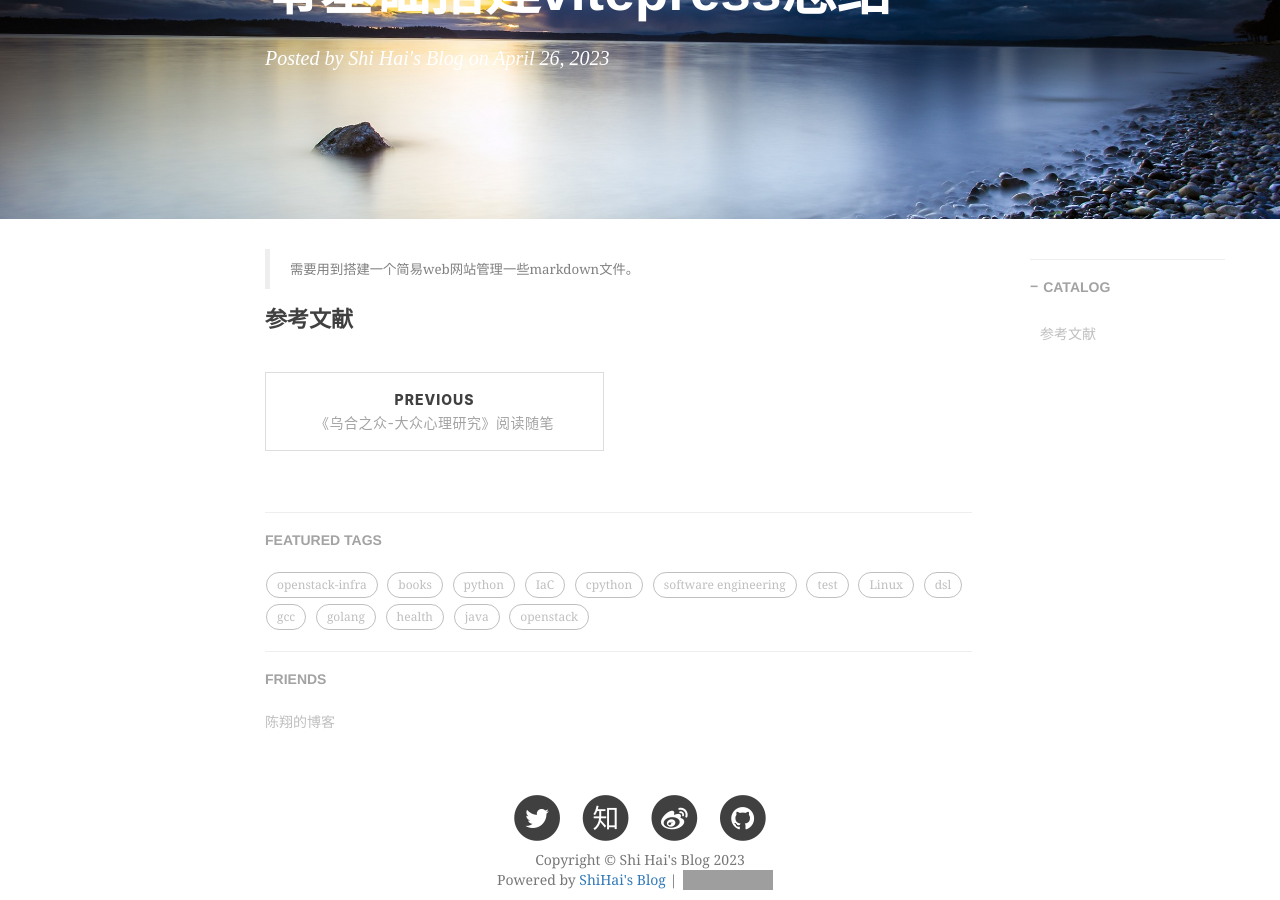
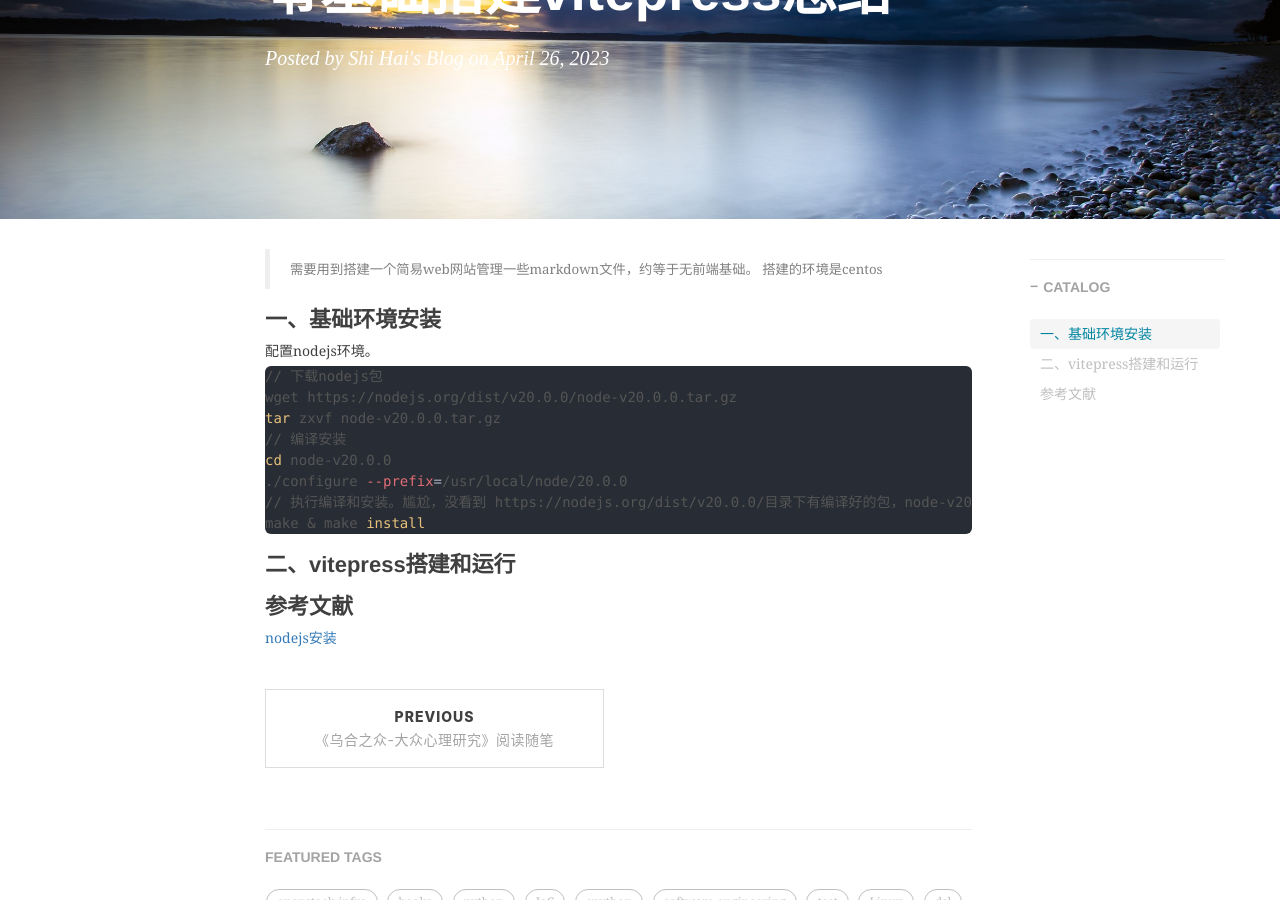
Before and after one commit to shihai1991/shihai1991.github.io, a Jekyll site: the page built from _posts/2023-04-26-零基础搭建vitepress.md, in a window 1280 px wide and 900 px high, scrolled down 236 px. Built offline with Jekyll 4.4.1, drawn with Linux system fonts in a browser that asks for light colours; nearby versions of some CDN libraries; comment, search, counter and statistics services are not loaded; grey boxes are pictures that could not be loaded.

Commit message:
Update 2023-04-26-零基础搭建vitepress.md

````diff
--- a/_posts/2023-04-26-零基础搭建vitepress.md
+++ b/_posts/2023-04-26-零基础搭建vitepress.md
@@ -9,7 +9,22 @@ tags:
 time: '2023.04.01 14:52:00'
 ---
 
-> 需要用到搭建一个简易web网站管理一些markdown文件。
+> 需要用到搭建一个简易web网站管理一些markdown文件，约等于无前端基础。
+> 搭建的环境是centos
 
+# 一、基础环境安装
+配置nodejs环境。
+```shell
+// 下载nodejs包
+wget https://nodejs.org/dist/v20.0.0/node-v20.0.0.tar.gz
+tar zxvf node-v20.0.0.tar.gz
+// 编译安装
+cd node-v20.0.0
+./configure --prefix=/usr/local/node/20.0.0
+// 执行编译和安装。尴尬，没看到 https://nodejs.org/dist/v20.0.0/目录下有编译好的包，node-v20.0.0-linux-x64.tar.gz解压可以直接用
+make & make install
+```
+# 二、vitepress搭建和运行
 
 # 参考文献
+[nodejs安装](https://www.runoob.com/nodejs/nodejs-install-setup.html)
````
